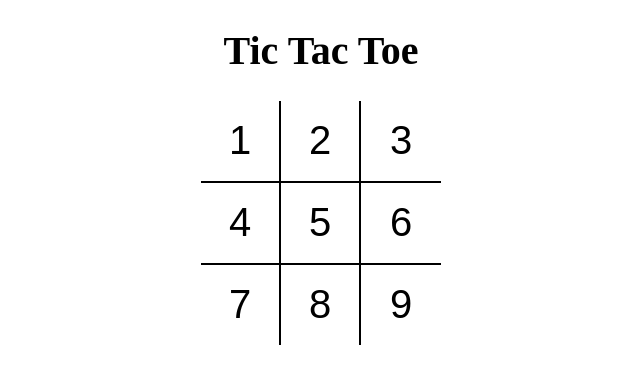
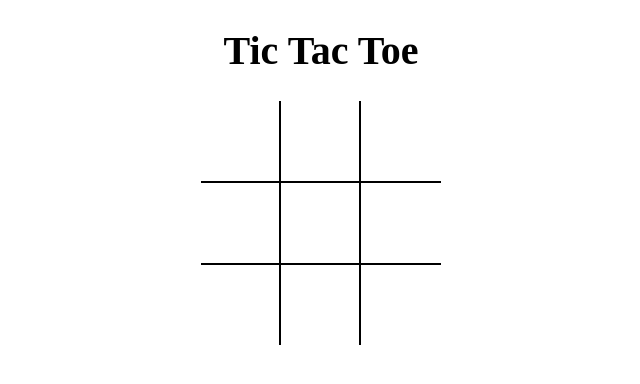
Before and after one commit to AshRaj07/Tic-Tac-Toe, a React (Vite) app: page / in a window 1280 px wide. Shown: the top 384 px of the page, without its empty margins (319-959 px from the left). Built offline with nearby package versions, Linux system fonts and the light colour scheme.

Commit message:
Added Cross and Zero display logic

```diff
--- a/src/components/Board.jsx
+++ b/src/components/Board.jsx
@@ -1,24 +1,44 @@
-import React from 'react'
+import React,{useState} from 'react'
 import Square from './Square'
 
 const Board = () => {
+    const [board, setboard] = useState(Array(9).fill(null));
+    const [isSetX, setisSetX] = useState(false)
+    const handleSquareClick = (pos) => {
+        if(board[pos]!=null){
+            return;
+        }
+        setboard((prevState)=>{
+            return prevState.map((val,idx)=>{
+                if(idx==pos){
+                    return isSetX ? "X" : "O";
+                }
+                return val;
+            })
+        })
+        setisSetX(!isSetX);
+    }
+
+    const renderSquare = (pos) =>{
+        return  <Square value={board[pos]} onClick={()=>{handleSquareClick(pos)}} />
+    }
   return (
     <>
     <div className='board'>
         <div className='board-row'>
-        <Square value={1} />
-        <Square value={2} />
-        <Square value={3} />
+        {renderSquare(0)}
+        {renderSquare(1)}
+        {renderSquare(2)}
         </div>
         <div className='board-row'>
-        <Square value={4} />
-        <Square value={5} />
-        <Square value={6} />
+        {renderSquare(3)}
+        {renderSquare(4)}
+        {renderSquare(5)}
         </div>
         <div className='board-row'>
-        <Square value={7} />
-        <Square value={8} />
-        <Square value={9} />
+        {renderSquare(6)}
+        {renderSquare(7)}
+        {renderSquare(8)}
         </div>
 
     </div>
--- a/src/components/Square.jsx
+++ b/src/components/Square.jsx
@@ -1,8 +1,8 @@
 import React from 'react'
 
-const Square = ({value}) => {
+const Square = ({value,onClick}) => {
   return (
-    <button type='button' className='square'>{value}</button>
+    <button type='button' className='square' onClick={onClick}>{value}</button>
   )
 }
 
```
